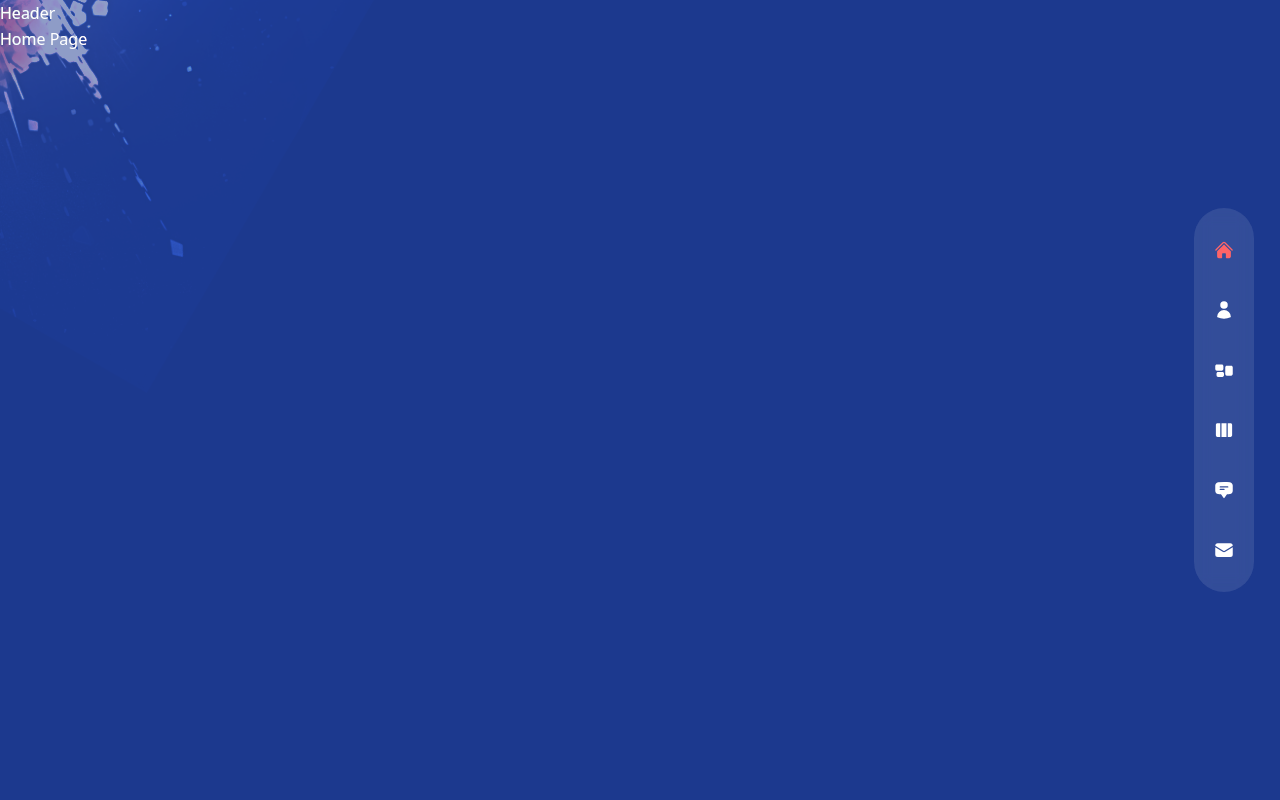
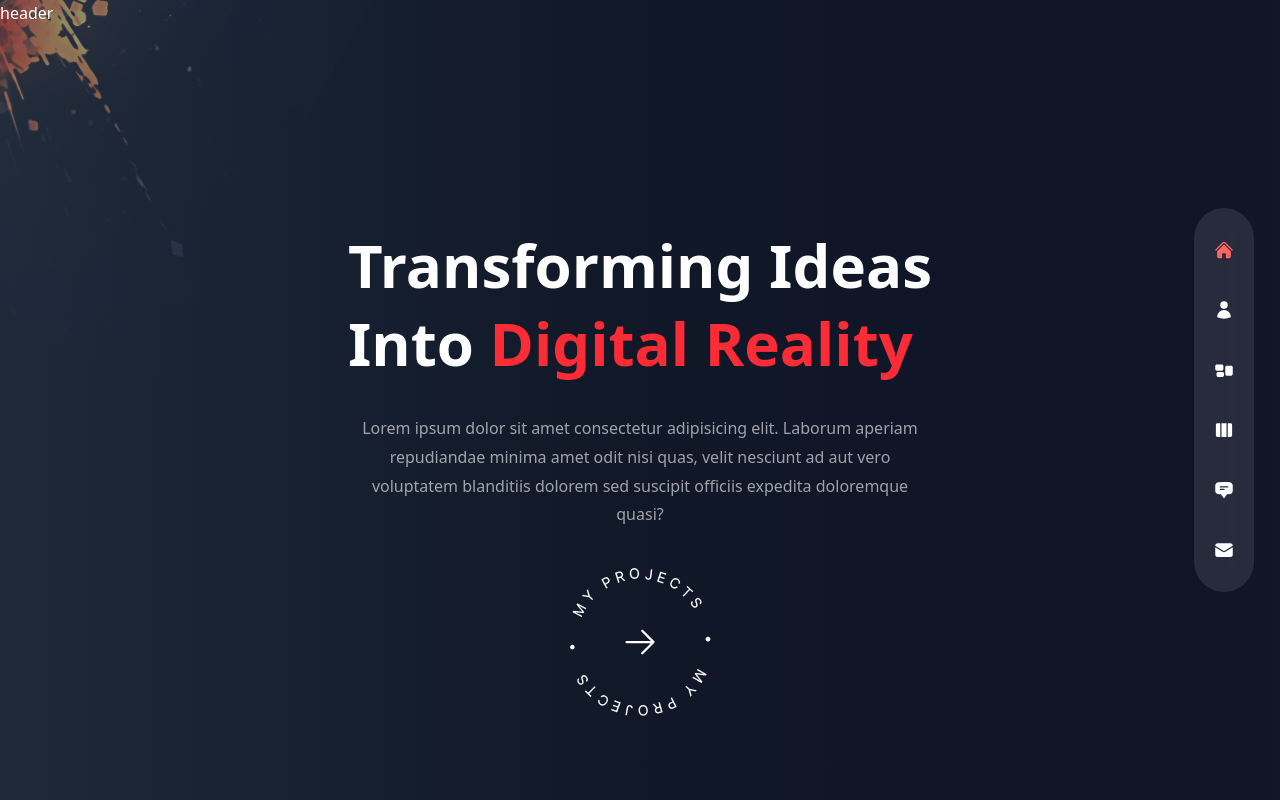
Before and after one commit to JuanferGG/nextJs-nestJs, a Next.js app in the folder multipage-portfolio/: page / in a window 1280 px wide. Built offline with nearby package versions, Linux system fonts and the light colour scheme.

Commit message:
home semi-complete

```diff
--- /dev/null
+++ b/multipage-portfolio/src/components/Avatar.tsx
@@ -0,0 +1,9 @@
+
+
+
+
+export default function Avatar() {
+  return (
+    <div>Avatar</div>
+  )
+}
--- a/multipage-portfolio/src/components/Header.tsx
+++ b/multipage-portfolio/src/components/Header.tsx
@@ -3,6 +3,8 @@
 
 export default function Header() {
   return (
-    <div>Header</div>
+    <header className="absolute z-30 w-full ">
+      header
+    </header>
   )
 }
--- /dev/null
+++ b/multipage-portfolio/src/components/ParticlesContainer.tsx
@@ -0,0 +1,9 @@
+
+
+
+
+export default function ParticlesContainer() {
+  return (
+    <div>ParticlesContainer</div>
+  )
+}
--- /dev/null
+++ b/multipage-portfolio/src/components/ProjectsBtn.tsx
@@ -0,0 +1,22 @@
+import Image from "next/image";
+
+import Link from "next/link";
+
+import { HiArrowRight } from "react-icons/hi2";
+
+export default function ProjectsBtn() {
+  return (
+    <div className="mx-auto xl:mx-0">
+      <Link href={"/work"} className="group relative w-[185px] h-[185px] flex justify-center items-center ">
+        <Image
+          className="animate-spin [animation-duration:10s] w-full h-full max-w-[141px] max-h-[148px]"
+          src={"/rounded-text.png"}
+          width={141}
+          height={148}
+          alt="img-rounded-text"
+        />
+        <HiArrowRight className="absolute text-4xl group-hover:translate-x-2 transition-all duration-300" />
+      </Link>
+    </div>
+  );
+}
--- a/multipage-portfolio/src/components/Transition.tsx
+++ b/multipage-portfolio/src/components/Transition.tsx
@@ -12,6 +12,10 @@ const transitionVariant = {
   exit: {
     x: ["0%", "100%"],
     width: ["0%", "100%"],
+    transition: {
+      duration: 0.8,
+      ease: "easeInOut"
+    }
   },
 };
 
@@ -43,7 +47,7 @@ export default function Transition() {
         }}
       ></motion.div>
       <motion.div
-        className="fixed top-0 bottom-0 right-full w-screen h-screen z-10 bg-[#2e2257]"
+        className="fixed top-0 bottom-0 right-full w-screen h-screen z-10 bg-[#4b3792]"
         variants={transitionVariant}
         initial="initial"
         animate="animate"
--- a/multipage-portfolio/src/components/layout.tsx
+++ b/multipage-portfolio/src/components/layout.tsx
@@ -16,7 +16,7 @@ interface LayoutProps {
 
 export default function Layout({ children }: LayoutProps) {
   return (
-    <div className={`page bg-site bg-blue-900 text-white bg-cover bg-no-repeat ${sora.variable} font-sora relative`}>
+    <div className={`page bg-site bg-[#281e4b] text-white bg-cover bg-no-repeat ${sora.variable} font-sora relative`}>
         <TopLeftImg />
         <Nav />
         <Header/>
--- a/multipage-portfolio/src/pages/_app.tsx
+++ b/multipage-portfolio/src/pages/_app.tsx
@@ -14,7 +14,7 @@ export default function App({ Component, pageProps }: AppProps) {
   return (
     <Layout>
       <AnimatePresence mode="wait" initial={false}>
-        <motion.div key={router.route} style={{ height: '100%' }}>
+        <motion.div key={router.route} style={{ height: "100%" }}>
           <Transition />
           <Component {...pageProps} />
         </motion.div>
--- a/multipage-portfolio/src/pages/index.tsx
+++ b/multipage-portfolio/src/pages/index.tsx
@@ -1,9 +1,55 @@
+import Image from "next/image";
 
+import ParticlesContainer from "@/components/ParticlesContainer";
+import ProjectsBtn from "@/components/ProjectsBtn";
+import Avatar from "@/components/Avatar";
+
+import { motion } from "framer-motion";
+
+import { fadeIn } from "@/components/variants";
 
 export default function Home() {
   return (
-    <div>
-      Home Page
+    <div className="bg-gray-900/85 h-full">
+      <div className="w-full h-full bg-gradient-to-r from-gray-800 via-gray-900 to-black/10">
+        <div className="text-center flex flex-col justify-center xl:items-center xl:pt-40 xl:text-left h-full container mx-auto">
+          <motion.h1
+            variants={fadeIn("down", 0.3)}
+            initial="hidden"
+            animate="show"
+            exit={"hidden"}
+            className="h1"
+          >
+            Transforming Ideas <br />
+            Into <span className="text-red-500">Digital Reality</span>
+          </motion.h1>
+          <motion.p
+            variants={fadeIn("down", 0.5)}
+            initial="hidden"
+            animate="show"
+            exit={"hidden"}
+            className="max-w-sm xl:max-w-xl mx-auto xl:mx-0 mb-2 xl:mb-5 xl:text-center"
+          >
+            Lorem ipsum dolor sit amet consectetur adipisicing elit. Laborum
+            aperiam repudiandae minima amet odit nisi quas, velit nesciunt ad
+            aut vero voluptatem blanditiis dolorem sed suscipit officiis
+            expedita doloremque quasi?
+          </motion.p>
+          <div className="flex justify-center xl:hidden relative">
+            <ProjectsBtn />
+          </div>
+          <motion.div
+            variants={fadeIn("down", 0.6)}
+            initial="hidden"
+            animate="show"
+            exit={"hidden"}
+            className="hidden xl:flex"
+          >
+            <ProjectsBtn />
+          </motion.div>
+        </div>
+      </div>
+      <div>image</div>
     </div>
   );
 }
```
